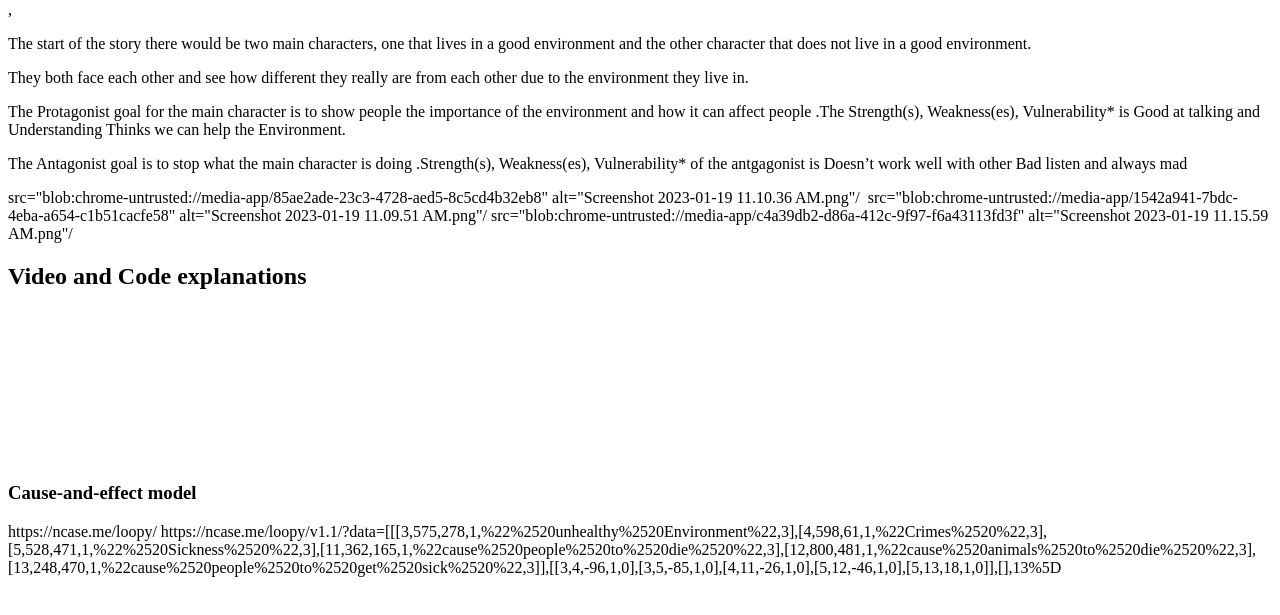
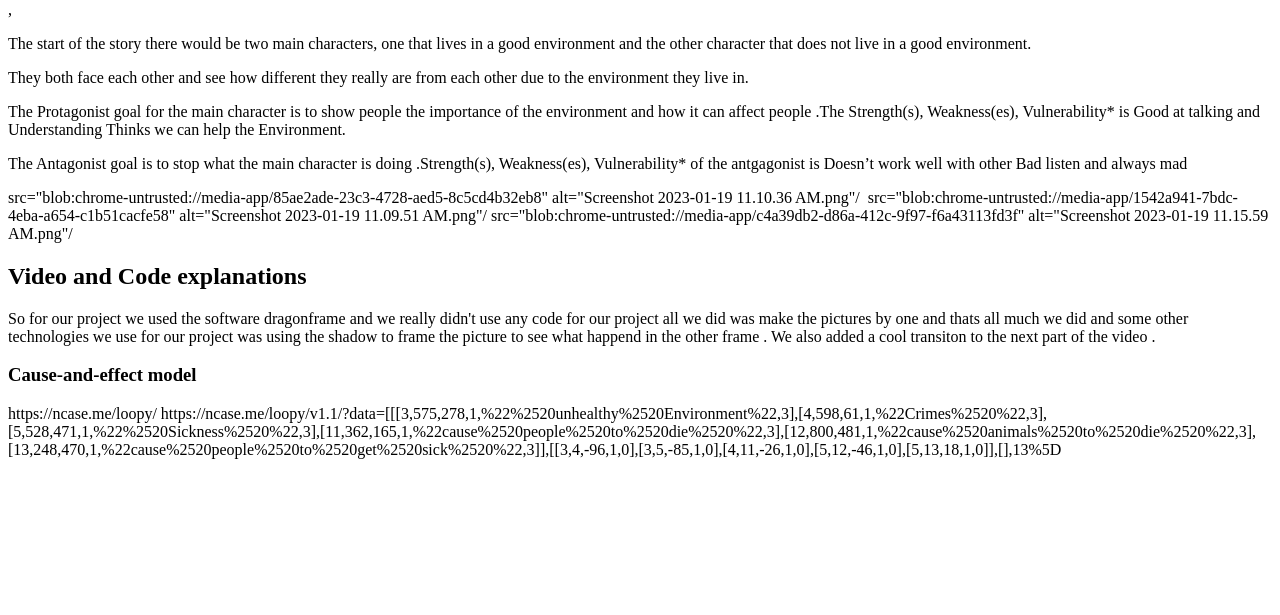
Before and after one commit to Yeslyn/Team-Red-, a plain HTML site: page index.html in a window 1280 px wide. Shown: the part 79-694 px from the top of the page. Drawn offline with Linux system fonts and the light colour scheme.

Commit message:
Update index.html

```diff
--- a/index.html
+++ b/index.html
@@ -14,8 +14,7 @@
      <img>src="blob:chrome-untrusted://media-app/c4a39db2-d86a-412c-9f97-f6a43113fd3f" alt="Screenshot 2023-01-19 11.15.59 AM.png"/</img>
 
 <h2> Video and Code explanations</h2>
-<video> https://mail.google.com/mail/u/1?ui=2&ik=1e43542fbe&attid=0.1&permmsgid=msg-f:1755463139010045167&th=185ca86c90fc64ef&view=att&disp=safe&realattid=f_ld37s33i0</video>
-
+<p> So for our project we used the software dragonframe and we really didn't use any code for our project all we did was make the pictures by one and thats all much we did and some other  technologies  we use for our project was using the shadow to frame the picture to see what happend in the other frame . We also added a cool transiton to the next part of the video .</p>
 <h3>Cause-and-effect model </h3>
 <p> https://ncase.me/loopy/ https://ncase.me/loopy/v1.1/?data=[[[3,575,278,1,%22%2520unhealthy%2520Environment%22,3],[4,598,61,1,%22Crimes%2520%22,3],[5,528,471,1,%22%2520Sickness%2520%22,3],[11,362,165,1,%22cause%2520people%2520to%2520die%2520%22,3],[12,800,481,1,%22cause%2520animals%2520to%2520die%2520%22,3],[13,248,470,1,%22cause%2520people%2520to%2520get%2520sick%2520%22,3]],[[3,4,-96,1,0],[3,5,-85,1,0],[4,11,-26,1,0],[5,12,-46,1,0],[5,13,18,1,0]],[],13%5D
 </p>
```
